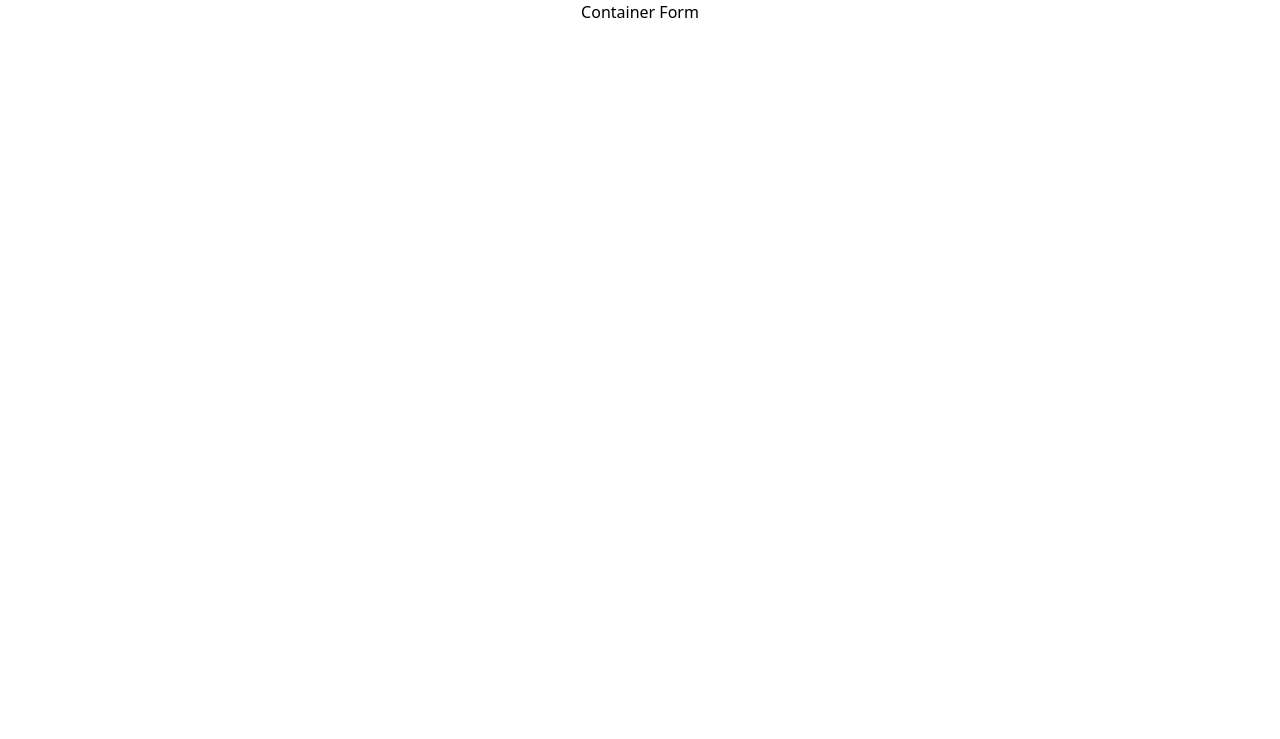
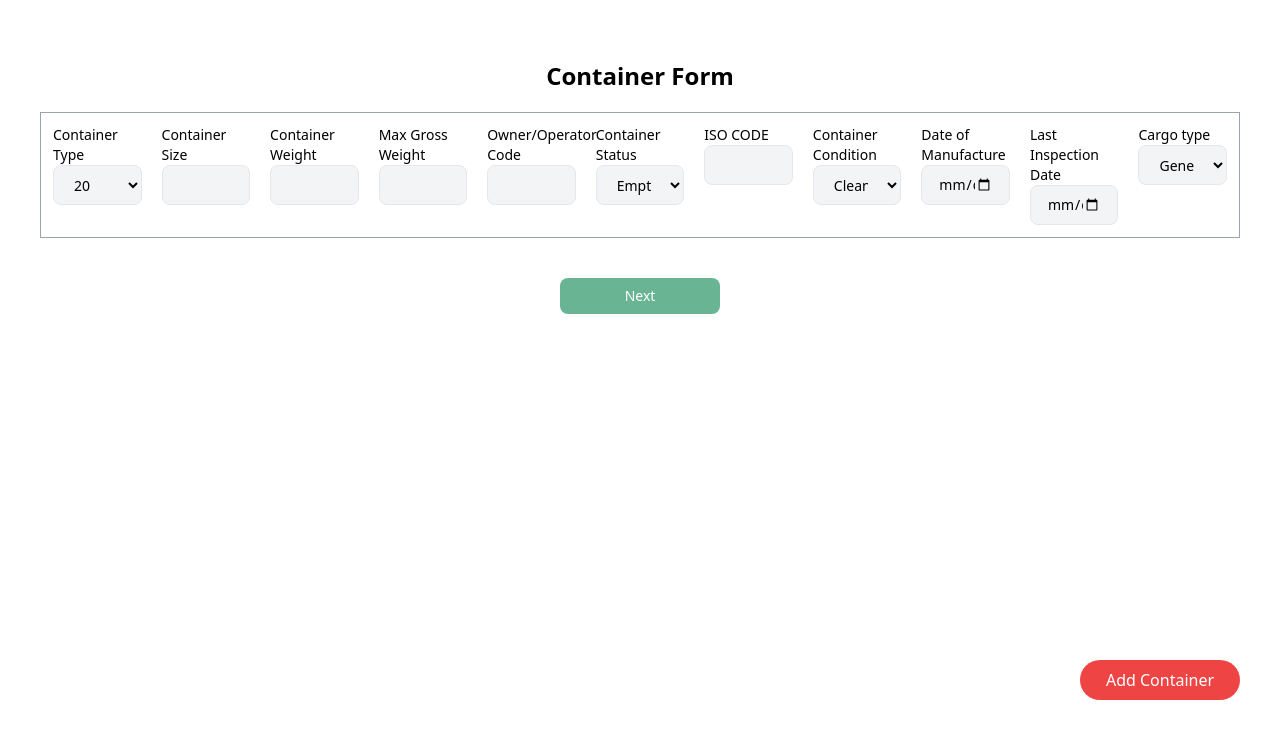
Before and after one commit to SridharVoleti/ODA, a Flask app: page /container in a window 1280 px wide. Before the commit the part shown is almost empty. Shown: the top 739 px of the page. Run offline with Flask 3, Linux system fonts and the light colour scheme.

```diff
--- a/app/forms/booking_form.py
+++ b/app/forms/booking_form.py
@@ -467,4 +467,4 @@ class BookingForm(FlaskForm):
         ]
     )
 
-    submit = SubmitField('Submit')
+    submit = SubmitField('Next')
--- a/app/forms/container_form.py
+++ b/app/forms/container_form.py
@@ -0,0 +1,80 @@
+from wtforms import SelectField,StringField,IntegerField,DateField,SubmitField
+from wtforms.validators import DataRequired,AnyOf,Regexp
+from flask_wtf import FlaskForm
+from app.forms.choices_config import *
+
+class ContainerForm(FlaskForm):
+    container_type = SelectField(
+    'Container Type',
+    choices=CONTAINER_TYPES,
+    validators=[DataRequired("Container Type is required"),
+                AnyOf([choice[0] for choice in CONTAINER_TYPES],message="select valid contaier type")
+                ]
+    )
+
+    container_size = StringField(
+        'Container Size',
+        validators=[DataRequired('Container Size is required'),
+            Regexp(r'^\d+(\.\d+)?\*\d+(\.\d+)?\*\d+(\.\d+)?$' , message="Invalid format")
+            # Must be in format: number*number*number
+        ]
+    )
+
+    container_weight = IntegerField(
+        'Container Weight',
+        validators=[DataRequired("Container Weight is required")]
+    )
+
+    max_gross_weight = IntegerField(
+        'Max Gross Weight',
+        validators=[DataRequired('Max Gross Weight is required')]
+    )
+
+    # Owner/Operator Code
+    owner_or_operator_code = StringField(
+        'Owner/Operator Code',
+        validators=[DataRequired("Owner/Operator Code is required")]
+    )
+
+    container_status = SelectField(
+        'Container Status',
+        choices=CONTAINER_STATUS,
+        validators=[DataRequired('Container Status is required'),
+            AnyOf([choice[0] for choice in CONTAINER_STATUS],message='Select valid Container status')
+        ]
+    )
+
+    iso_code = StringField(
+        'ISO CODE',
+        validators=[DataRequired('ISO CODE is required')]
+    )
+
+    container_condtition = SelectField(
+        'Container Condition',
+        choices=CONTAINER_CONDITION,
+        validators=[
+            AnyOf([choice[0] for choice in CONTAINER_CONDITION],message='Select valid Container condition')
+        ]
+
+    )
+
+    date_of_manufacture = DateField(
+        'Date of Manufacture',
+        validators=[DataRequired('Date of Manufacture is required')]
+    )
+
+    last_date_inspection = DateField(
+        'Last Inspection Date',
+        validators=[DataRequired('Last Inspection Date is required')]
+    )
+
+    cargo_type = SelectField(
+        'Cargo type',
+        choices=CARGO_TYPES,
+        validators=[
+            DataRequired('Cargo type is required'),
+            AnyOf([choice[0] for choice in CARGO_TYPES],message='Select valid Cargo type')
+        ]
+    )
+
+    submit = SubmitField('Next')
--- a/app/routes.py
+++ b/app/routes.py
@@ -1,9 +1,9 @@
 # # app/routes.py
-
 import uuid
 from flask import render_template, request, redirect, url_for, flash
 from app import app
 from app.forms.booking_form import BookingForm
+from app.forms.container_form import ContainerForm
 from datetime import datetime
 from app.models import create_booking
 from app.utils.auto_gen_id import *
@@ -86,4 +86,5 @@ def booking():
 
 @app.route('/container')
 def container():
- return render_template('container.html')
+ form = ContainerForm()
+ return render_template('container.html',form=form)
--- a/app/static/css/output.css
+++ b/app/static/css/output.css
@@ -568,9 +568,36 @@ video {
   }
 }
 
+.container-form {
+  margin-top: 1.25rem;
+  display: grid;
+  width: 100%;
+  grid-template-columns: repeat(1, minmax(0, 1fr));
+  gap: 1.25rem;
+}
+
+@media (min-width: 768px) {
+  .container-form {
+    grid-template-columns: repeat(6, minmax(0, 1fr));
+  }
+}
+
+@media (min-width: 1024px) {
+  .container-form {
+    grid-template-columns: repeat(11, minmax(0, 1fr));
+  }
+}
+
 .form-group {
   display: flex;
   flex-direction: column;
+}
+
+.container-form-group {
+  display: flex;
+  flex-direction: column;
+  font-size: 0.875rem;
+  line-height: 1.25rem;
 }
 
 .form-control {
@@ -590,18 +617,24 @@ video {
   background-color: rgb(209 213 219 / var(--tw-bg-opacity));
 }
 
-.booking-submit {
+.button {
   margin-top: 1.25rem;
   width: 10rem;
+  cursor: pointer;
   border-radius: 0.5rem;
   --tw-bg-opacity: 1;
-  background-color: rgb(105 180 147 / var(--tw-bg-opacity));
+  background-color: rgb(239 68 68 / var(--tw-bg-opacity));
   padding-left: 1rem;
   padding-right: 1rem;
   padding-top: 0.5rem;
   padding-bottom: 0.5rem;
   --tw-text-opacity: 1;
   color: rgb(255 255 255 / var(--tw-text-opacity));
+}
+
+.booking-submit {
+  --tw-bg-opacity: 1;
+  background-color: rgb(105 180 147 / var(--tw-bg-opacity));
 }
 
 .menu-bar {
@@ -650,18 +683,44 @@ video {
   color: rgb(255 255 255 / var(--tw-text-opacity));
 }
 
-.alert-danger {
-  --tw-bg-opacity: 1;
-  background-color: rgb(239 68 68 / var(--tw-bg-opacity));
+.static {
+  position: static;
 }
 
-.alert-success {
-  --tw-bg-opacity: 1;
-  background-color: rgb(34 197 94 / var(--tw-bg-opacity));
+.absolute {
+  position: absolute;
 }
 
-.static {
-  position: static;
+.relative {
+  position: relative;
+}
+
+.right-0 {
+  right: 0px;
+}
+
+.top-\[100\%\] {
+  top: 100%;
+}
+
+.right-5 {
+  right: 1.25rem;
+}
+
+.top-\[90\%\] {
+  top: 90%;
+}
+
+.top-\[80\%\] {
+  top: 80%;
+}
+
+.right-10 {
+  right: 2.5rem;
+}
+
+.z-10 {
+  z-index: 10;
 }
 
 .m-5 {
@@ -670,10 +729,6 @@ video {
 
 .mt-10 {
   margin-top: 2.5rem;
-}
-
-.mt-3 {
-  margin-top: 0.75rem;
 }
 
 .mt-5 {
@@ -700,12 +755,42 @@ video {
   align-items: center;
 }
 
+.justify-center {
+  justify-content: center;
+}
+
 .gap-5 {
   gap: 1.25rem;
 }
 
+.rounded-full {
+  border-radius: 9999px;
+}
+
+.border-\[1px\] {
+  border-width: 1px;
+}
+
+.border-gray-400 {
+  --tw-border-opacity: 1;
+  border-color: rgb(156 163 175 / var(--tw-border-opacity));
+}
+
+.bg-ocean-green {
+  --tw-bg-opacity: 1;
+  background-color: rgb(105 180 147 / var(--tw-bg-opacity));
+}
+
 .p-10 {
   padding: 2.5rem;
+}
+
+.p-3 {
+  padding: 0.75rem;
+}
+
+.p-5 {
+  padding: 1.25rem;
 }
 
 .text-center {
--- a/app/static/js/app.js
+++ b/app/static/js/app.js
@@ -49,3 +49,31 @@ setTimeout(function () {
     });
   });
 }, 3000); // 5000ms = 5 seconds
+
+document.getElementById("add-form").addEventListener("click", function () {
+  var formContainer = document.getElementById("form-container");
+  var newFormWrapper = formContainer
+    .querySelector(".form-wrapper")
+    .cloneNode(true);
+
+  // Reset form fields in the cloned form
+  var inputs = newFormWrapper.querySelectorAll("input, select, textarea");
+  inputs.forEach(function (input) {
+    input.value = ""; // Clear the input values
+  });
+
+  // Add Remove button to the cloned form
+  var removeBtn = document.createElement("button");
+  removeBtn.type = "button";
+  removeBtn.className = "button booking-remove";
+  removeBtn.innerText = "Remove";
+  newFormWrapper.appendChild(removeBtn);
+
+  // Attach event listener to the new Remove button
+  removeBtn.addEventListener("click", function () {
+    newFormWrapper.remove();
+  });
+
+  // Add the cloned form to the container
+  formContainer.appendChild(newFormWrapper);
+});
--- a/app/templates/container.html
+++ b/app/templates/container.html
@@ -1,14 +1,118 @@
 {% extends 'base.html' %} {% block content %}
+<div class="w-screen p-10">
+  <h1 class="mt-5 text-center text-2xl font-bold">Container Form</h1>
   <!-- Display Flash Messages -->
-{% with messages = get_flashed_messages(with_categories=true) %} {% if messages
-%}
+  {% with messages = get_flashed_messages(with_categories=true) %} {% if
+  messages %}
   <div class="flash-message m-5">
     {% for category, message in messages %}
     <div class="alert alert-{{category}}" role="alert">{{ message }}</div>
     {% endfor %}
   </div>
   {% endif %} {% endwith %}
-<div>
-  <h1 class="text-center">Container Form</h1>
+
+  <!-- Main Form Container -->
+  <div id="form-container" class="relative">
+    <div class="form-wrapper">
+      <form method="post" class="flex flex-col items-center">
+        {{ form.hidden_tag() }}
+        <div class="container-form border-[1px] border-gray-400 p-3">
+          <div class="container-form-group">
+            {{ form.container_type.label(class="form-label") }} {{
+            form.container_type(class="form-control") }} {% for error in
+            form.container_type.errors %}
+            <span style="color: red">[{{ error }}]</span>
+            {% endfor %}
+          </div>
+          <div class="container-form-group">
+            {{ form.container_size.label(class="form-label") }} {{
+            form.container_size(class="form-control") }} {% for error in
+            form.container_size.errors %}
+            <span style="color: red">[{{ error }}]</span>
+            {% endfor %}
+          </div>
+          <div class="container-form-group">
+            {{ form.container_weight.label(class="form-label") }} {{
+            form.container_weight(class="form-control") }} {% for error in
+            form.container_weight.errors %}
+            <span style="color: red">[{{ error }}]</span>
+            {% endfor %}
+          </div>
+          <div class="container-form-group">
+            {{ form.max_gross_weight.label(class="form-label") }} {{
+            form.max_gross_weight(class="form-control") }} {% for error in
+            form.max_gross_weight.errors %}
+            <span style="color: red">[{{ error }}]</span>
+            {% endfor %}
+          </div>
+          <div class="container-form-group">
+            {{ form.owner_or_operator_code.label(class="form-label") }} {{
+            form.owner_or_operator_code(class="form-control") }} {% for error in
+            form.owner_or_operator_code.errors %}
+            <span style="color: red">[{{ error }}]</span>
+            {% endfor %}
+          </div>
+          <div class="container-form-group">
+            {{ form.container_status.label(class="form-label") }} {{
+            form.container_status(class="form-control") }} {% for error in
+            form.container_status.errors %}
+            <span style="color: red">[{{ error }}]</span>
+            {% endfor %}
+          </div>
+          <div class="container-form-group">
+            {{ form.iso_code.label(class="form-label") }} {{
+            form.iso_code(class="form-control") }} {% for error in
+            form.iso_code.errors %}
+            <span style="color: red">[{{ error }}]</span>
+            {% endfor %}
+          </div>
+          <div class="container-form-group">
+            {{ form.container_condtition.label(class="form-label") }} {{
+            form.container_condtition(class="form-control") }} {% for error in
+            form.container_condtition.errors %}
+            <span style="color: red">[{{ error }}]</span>
+            {% endfor %}
+          </div>
+          <div class="container-form-group">
+            {{ form.date_of_manufacture.label(class="form-label") }} {{
+            form.date_of_manufacture(class="form-control") }} {% for error in
+            form.date_of_manufacture.errors %}
+            <span style="color: red">[{{ error }}]</span>
+            {% endfor %}
+          </div>
+          <div class="container-form-group">
+            {{ form.last_date_inspection.label(class="form-label") }} {{
+            form.last_date_inspection(class="form-control") }} {% for error in
+            form.last_date_inspection.errors %}
+            <span style="color: red">[{{ error }}]</span>
+            {% endfor %}
+          </div>
+          <div class="container-form-group">
+            {{ form.cargo_type.label(class="form-label") }} {{
+            form.cargo_type(class="form-control") }} {% for error in
+            form.cargo_type.errors %}
+            <span style="color: red">[{{ error }}]</span>
+            {% endfor %}
+          </div>
+        </div>
+      </form>
+    </div>
+  </div>
+
+  <!-- Add Another Form Button -->
+  <div class="mt-5 flex justify-center">
+    <button
+      type="button"
+      id="add-form"
+      class="button absolute right-10 top-[80%] rounded-full"
+    >
+      Add Container
+    </button>
+  </div>
+  <div class="flex justify-center">
+    <div class="container-form-group">
+      {{ form.submit(class="button booking-submit") }}
+    </div>
+  </div>
 </div>
 {% endblock %}
--- a/requirements.txt
+++ b/requirements.txt
@@ -4,10 +4,14 @@ dnspython==2.6.1
 Flask==3.0.3
 Flask-PyMongo==2.3.0
 Flask-WTF==1.2.1
+iniconfig==2.0.0
 itsdangerous==2.2.0
 Jinja2==3.1.4
 MarkupSafe==2.1.5
+packaging==24.1
+pluggy==1.5.0
 pymongo==4.8.0
+pytest==8.3.2
 python-dotenv==1.0.1
 Werkzeug==3.0.3
 WTForms==3.1.2
```
Also changed, not shown: app/forms/choices_config.py (+8 -0 lines), app/static/css/input.css (+13 -1 lines). Lines whose indentation alone changed are shown as unchanged.
